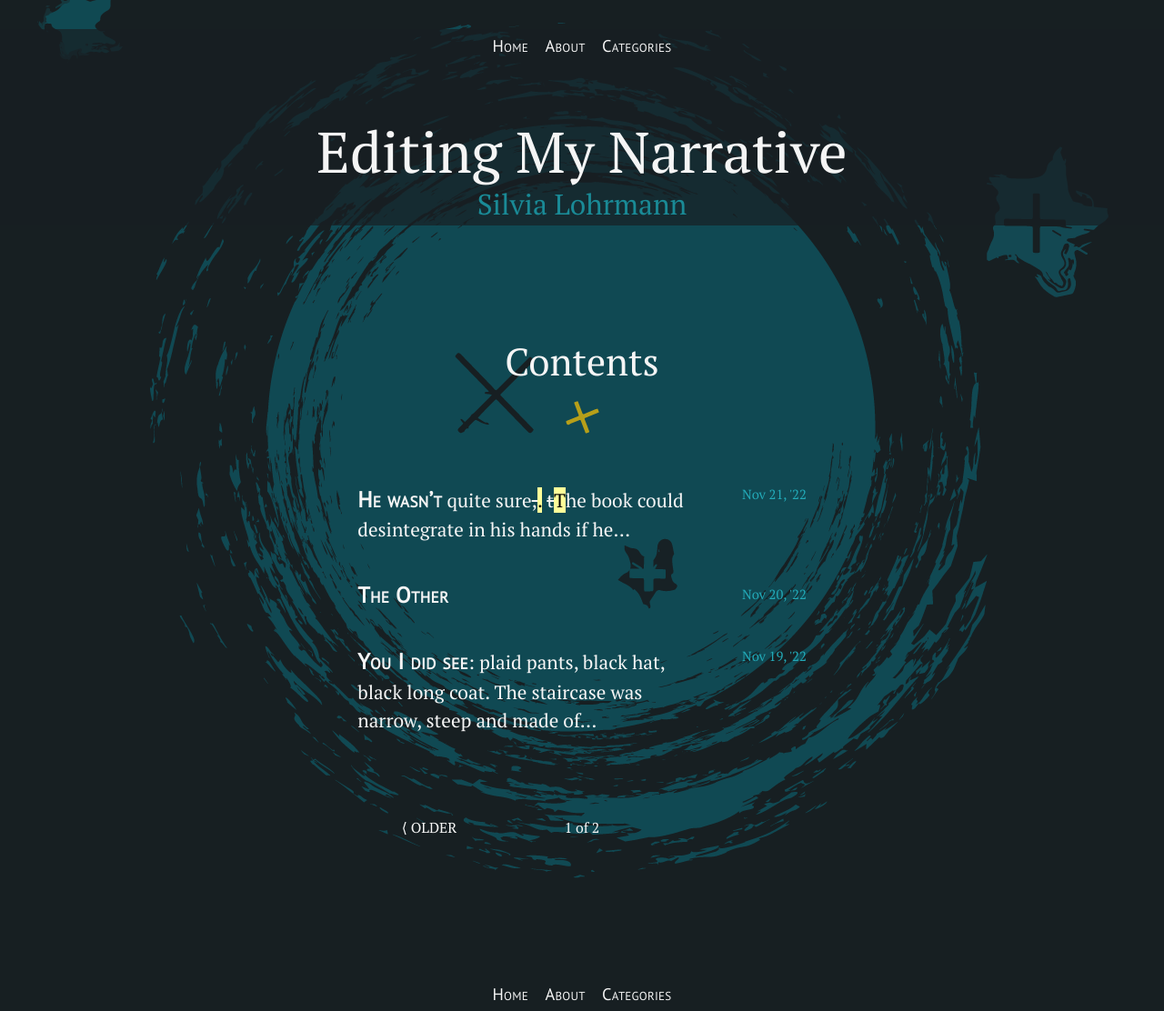
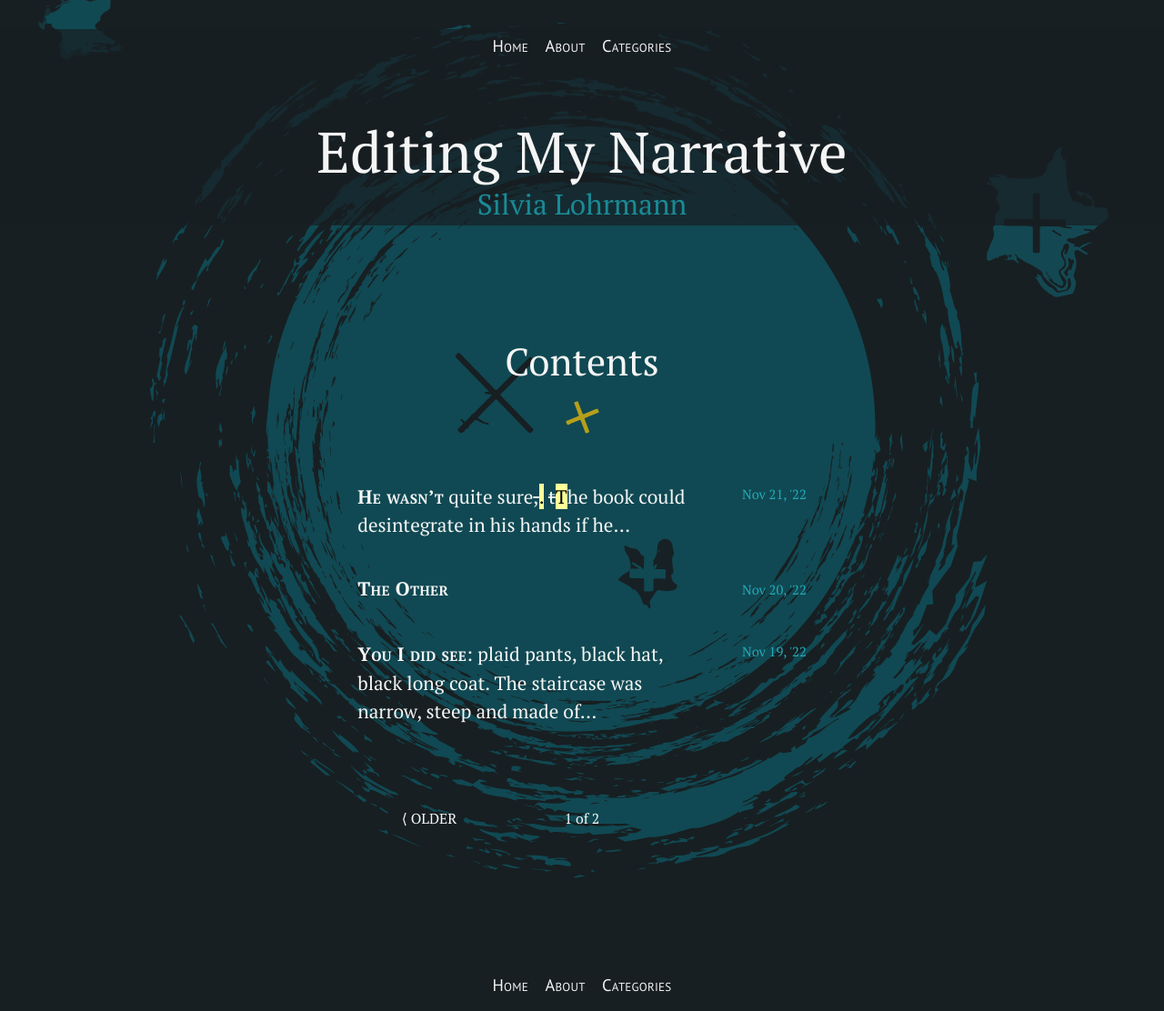
Before and after one commit to silvialohrmann/editorial, a Jekyll site: the page built from index.html, in a window 1280 px wide. Shown: the whole page at 91% size. Built offline with Jekyll 4.4.1, drawn with Linux system fonts in a browser that asks for light colours; the list of posts is cut into pages by our own code.

Commit message:
Update _article.scss

```diff
--- a/_sass/_article.scss
+++ b/_sass/_article.scss
@@ -52,19 +52,16 @@
 
 .first-sentence, #main > ul > li:nth-child(2) > a > div > h1 {
   font-variant: small-caps;
-  font-family: 'PT Sans', sans-serif;
-  font-size: 115%;
+  font-family: 'PT Serif', serif;
   letter-spacing: .015em;
   font-weight: 700;
 }
 
 .spanish p {
-  font-family: 'PT Sans Narrow', sans-serif;
-  font-size: 107%;
+  font-family: 'PT Serif', serif;
+  font-size: 98%;
   letter-spacing: .015em;
 }
-
-.next {flex-basis: 100%;}
 
 .post p:first-of-type,
 .post h2 + p, .post hr + p, .break + p {
```
